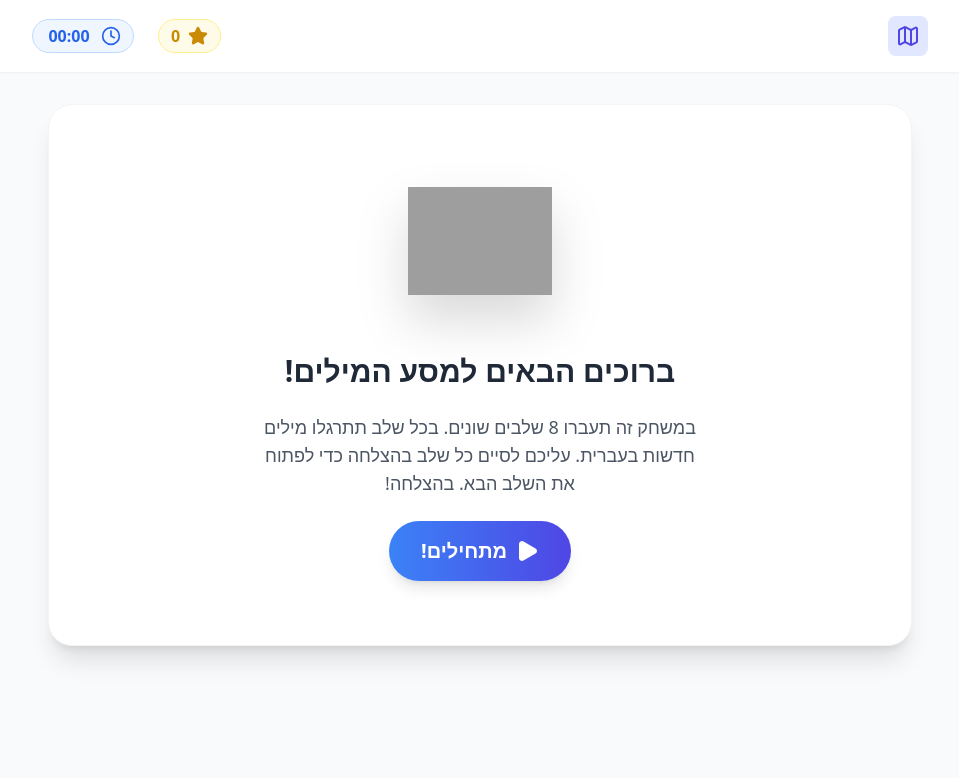
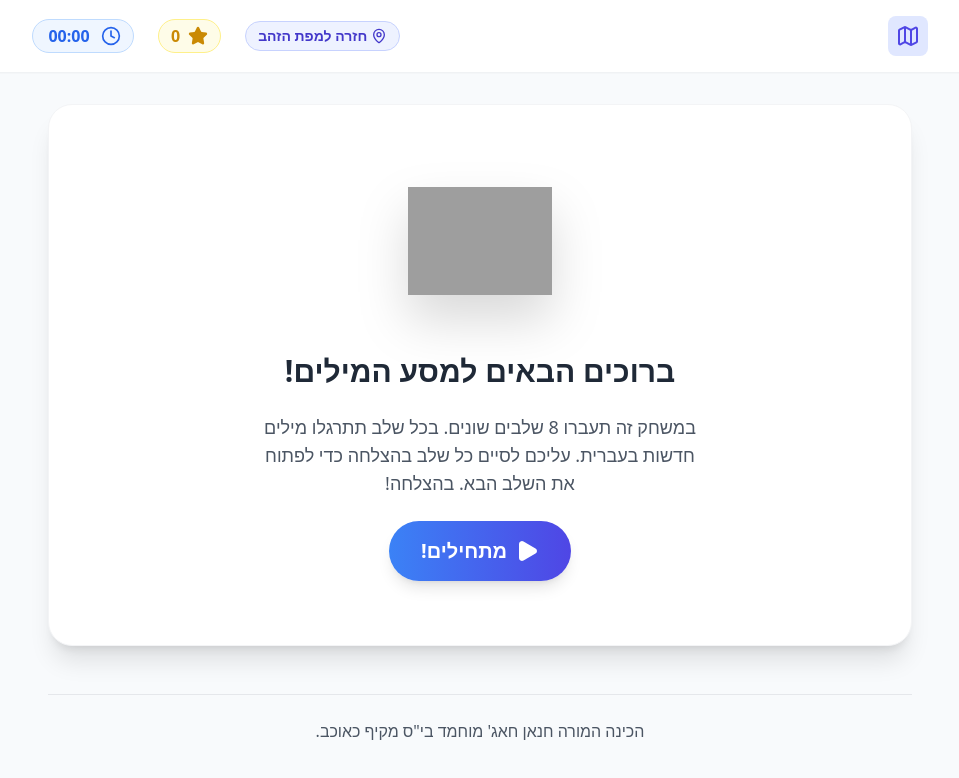
Before and after one commit to hananhaj86b-art/hebrew-vocabulary2, a plain HTML site: page index.html in a window 1280 px wide. Shown: the whole page, without its empty margins (160-1119 px from the left). Drawn offline with nearby package versions, Linux system fonts and the light colour scheme; grey boxes are pictures that could not be loaded.

Commit message:
Update index.html

```diff
--- a/index.html
+++ b/index.html
@@ -38,7 +38,7 @@
 
     <!-- Top Navbar -->
     <nav class="bg-white shadow-sm p-4 sticky top-0 z-50">
-        <div class="max-w-4xl mx-auto flex items-center justify-between">
+        <div class="max-w-4xl mx-auto flex items-center justify-between flex-wrap gap-4">
             <div class="flex items-center gap-3">
                 <div class="bg-indigo-100 p-2 rounded-lg text-indigo-600">
                     <i data-lucide="map" class="w-6 h-6"></i>
@@ -46,7 +46,13 @@
                 <h1 class="font-bold text-xl text-gray-800 hidden sm:block">מסע המילים</h1>
             </div>
 
-            <div class="flex items-center gap-4 md:gap-6">
+            <div class="flex items-center gap-4 md:gap-6 flex-wrap justify-center">
+                <!-- כפתור חזרה למפה -->
+                <a href="https://hananhaj86b-art.github.io/Golden-Path-hebrew/" target="_blank" rel="noopener noreferrer" class="inline-flex items-center gap-1 px-3 py-1 bg-indigo-50 text-indigo-700 hover:bg-indigo-100 border border-indigo-200 rounded-full font-bold transition-colors text-sm">
+                    <i data-lucide="map-pin" class="w-4 h-4"></i>
+                    חזרה למפת הזהב
+                </a>
+
                 <div class="flex items-center gap-2 font-bold text-yellow-600 bg-yellow-50 px-3 py-1 rounded-full border border-yellow-200">
                     <i data-lucide="star" class="w-5 h-5 fill-current"></i>
                     <span id="scoreDisplay">0</span>
@@ -87,6 +93,11 @@
         <div id="toast" class="absolute top-4 left-1/2 px-6 py-3 rounded-full text-white font-bold shadow-lg flex items-center gap-2 z-50 hidden">
             <i id="toastIcon" class="w-5 h-5"></i>
             <span id="toastText"></span>
+        </div>
+
+        <!-- Footer Info -->
+        <div class="mt-12 text-center border-t border-gray-200 pt-6">
+            <p class="text-gray-600 font-medium mb-4">הכינה המורה חנאן חאג' מוחמד בי"ס מקיף כאוכב.</p>
         </div>
     </main>
 
```
